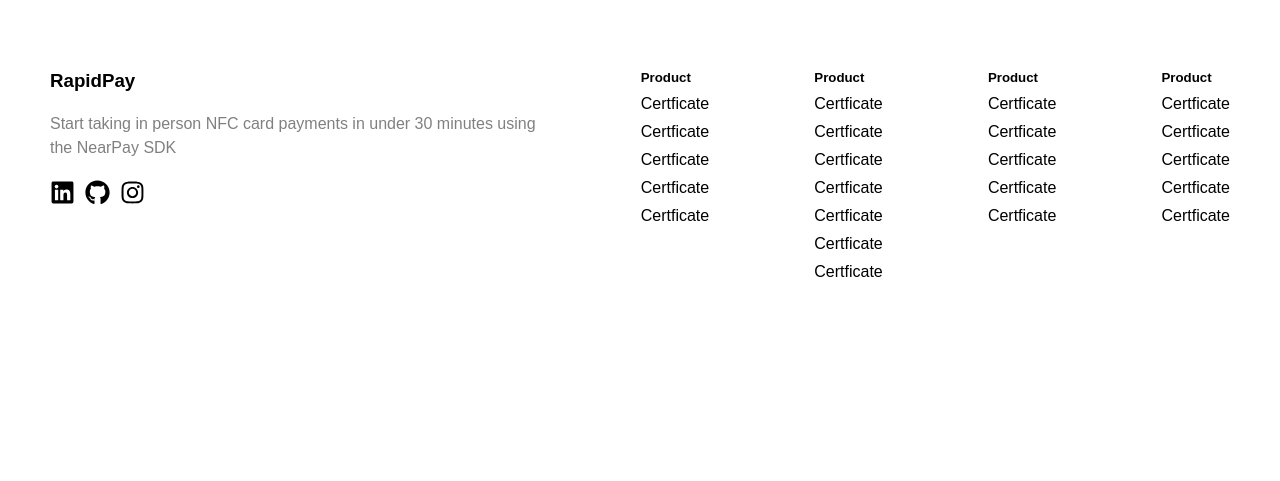
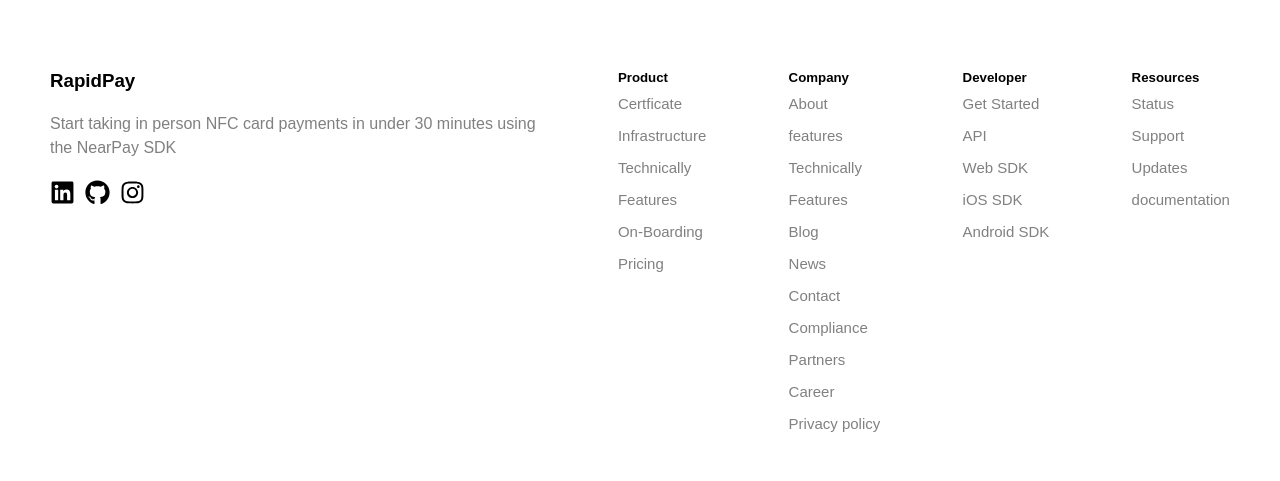
Before and after one commit to MoizZakir/RapidPayUI, a React (Vite) app: page / in a window 1280 px wide. Shown: the part 3931-4412 px from the top of the page. Built offline with nearby package versions, Linux system fonts and the light colour scheme.

Commit message:
'new_changes'

```diff
--- a/components/Footer.jsx
+++ b/components/Footer.jsx
@@ -24,42 +24,49 @@
                 <h5>Product</h5>
                 <ul>
                     <li>Certficate</li>
-                    <li>Certficate</li>
-                    <li>Certficate</li>
-                    <li>Certficate</li>
-                    <li>Certficate</li>
+                    <li>Infrastructure</li>
+                    <li>Technically</li>
+                    <li>Features</li>
+                    <li>On-Boarding</li>
+                    <li>Pricing</li>
                 </ul>
             </div>
             <div className='footer-2'>
-                <h5>Product</h5>
+                <h5>Company</h5>
                 <ul>
-                    <li>Certficate</li>
-                    <li>Certficate</li>
-                    <li>Certficate</li>
-                    <li>Certficate</li>
-                    <li>Certficate</li>
-                    <li>Certficate</li>
-                    <li>Certficate</li>
+                <li>About</li>
+                    <li>features</li>
+                    <li>Technically</li>
+                    <li>Features</li>
+                    <li>Blog</li>
+                    <li>News</li>
+                    <li>Contact</li>
+                    <li>Compliance</li>
+                    <li>Partners</li>
+                    <li>Career
+                    </li>
+                    <li>Privacy policy</li>
                 </ul>
             </div>
             <div className='footer-2'>
-                <h5>Product</h5>
+                <h5>Developer</h5>
                 <ul>
-                    <li>Certficate</li>
-                    <li>Certficate</li>
-                    <li>Certficate</li>
-                    <li>Certficate</li>
-                    <li>Certficate</li>
+                    <li>Get Started</li>
+                    <li>API
+                    </li>
+                    <li>Web SDK</li>
+                    <li>iOS SDK</li>
+                    <li>Android SDK</li>
                 </ul>
             </div>
             <div className='footer-2'>
-                <h5>Product</h5>
+                <h5>Resources</h5>
                 <ul>
-                    <li>Certficate</li>
-                    <li>Certficate</li>
-                    <li>Certficate</li>
-                    <li>Certficate</li>
-                    <li>Certficate</li>
+                    <li>Status</li>
+                    <li>Support</li>
+                    <li>Updates</li>
+                    <li>documentation</li>
+
                 </ul>
             </div>
     </div>
--- a/style/footer.css
+++ b/style/footer.css
@@ -4,7 +4,7 @@
     padding: 0px 50px;
     padding-top: 150px;
     padding-bottom: 50px;
-    min-height: 70vh ;
+    min-height: 80vh ;
     justify-content: space-between;
     flex-wrap: wrap;
     position: relative;
@@ -29,7 +29,10 @@
     display: flex;
     flex-direction: column;
     margin-top: 10px;
-    gap:10px
+    gap:15px;
+    font-size: 15px;
+
+    color: gray;
 
 }
 
--- a/style/homeScr1.css
+++ b/style/homeScr1.css
@@ -8,7 +8,7 @@
 }
 
 .intro {
-    width: 500px;
+    width: 50%;
     padding-right: 50px;
     padding-top: 120px;
     font-family: Arial, Helvetica, sans-serif;
@@ -30,7 +30,7 @@
 }
 
 .banner {
-    width: 500px;
+   width: 50%;
 
 
     display: flex;
@@ -77,3 +77,15 @@
 
     box-shadow: 0px 13px 15px -3px rgba(0, 0, 0, 0.1);
 }
+@media (max-width:920px) {
+    .banner {
+        width: 100%;
+    }
+    .intro {
+        width: 100%;
+
+    }
+    .banner img {
+        width: 70%;
+    }
+}
```
